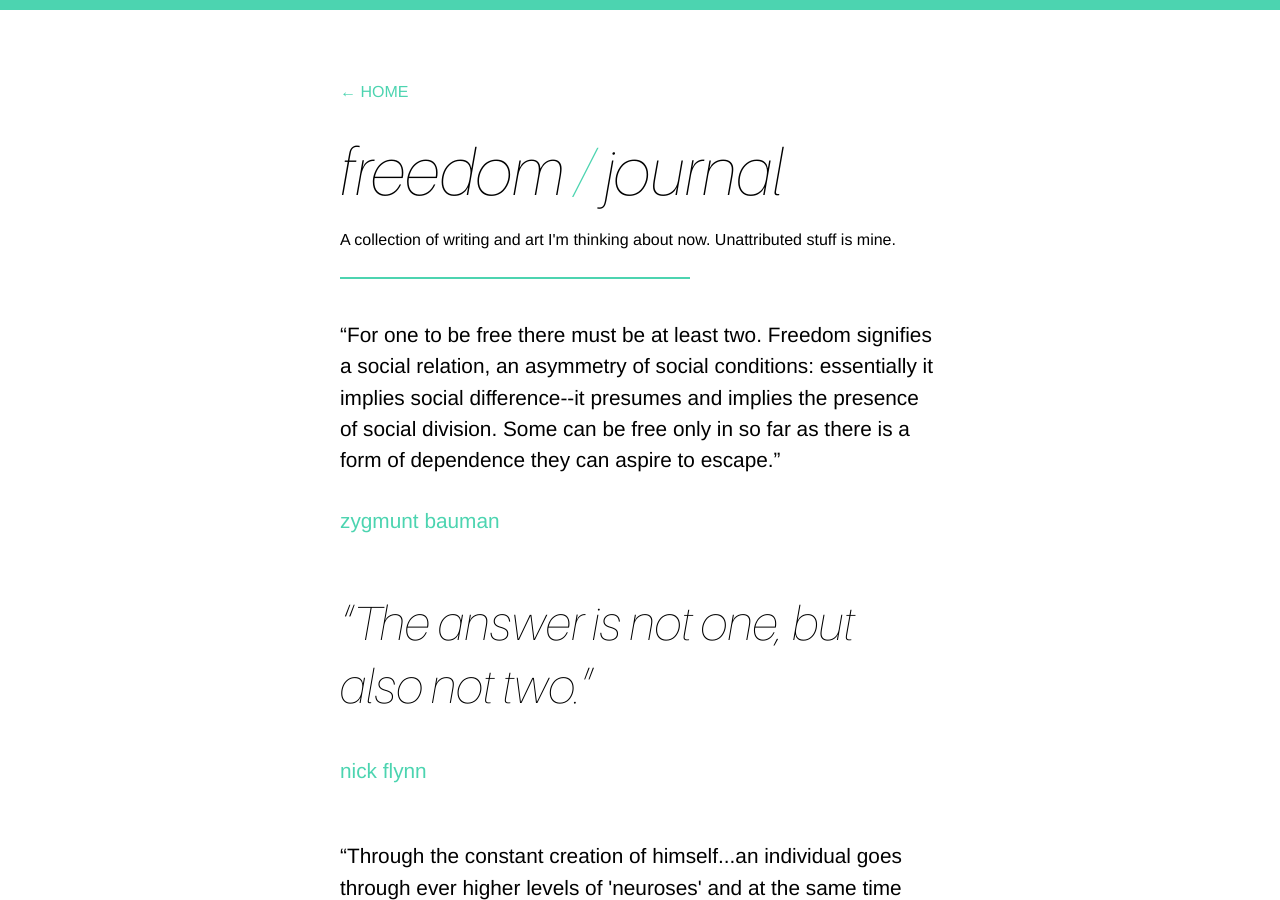
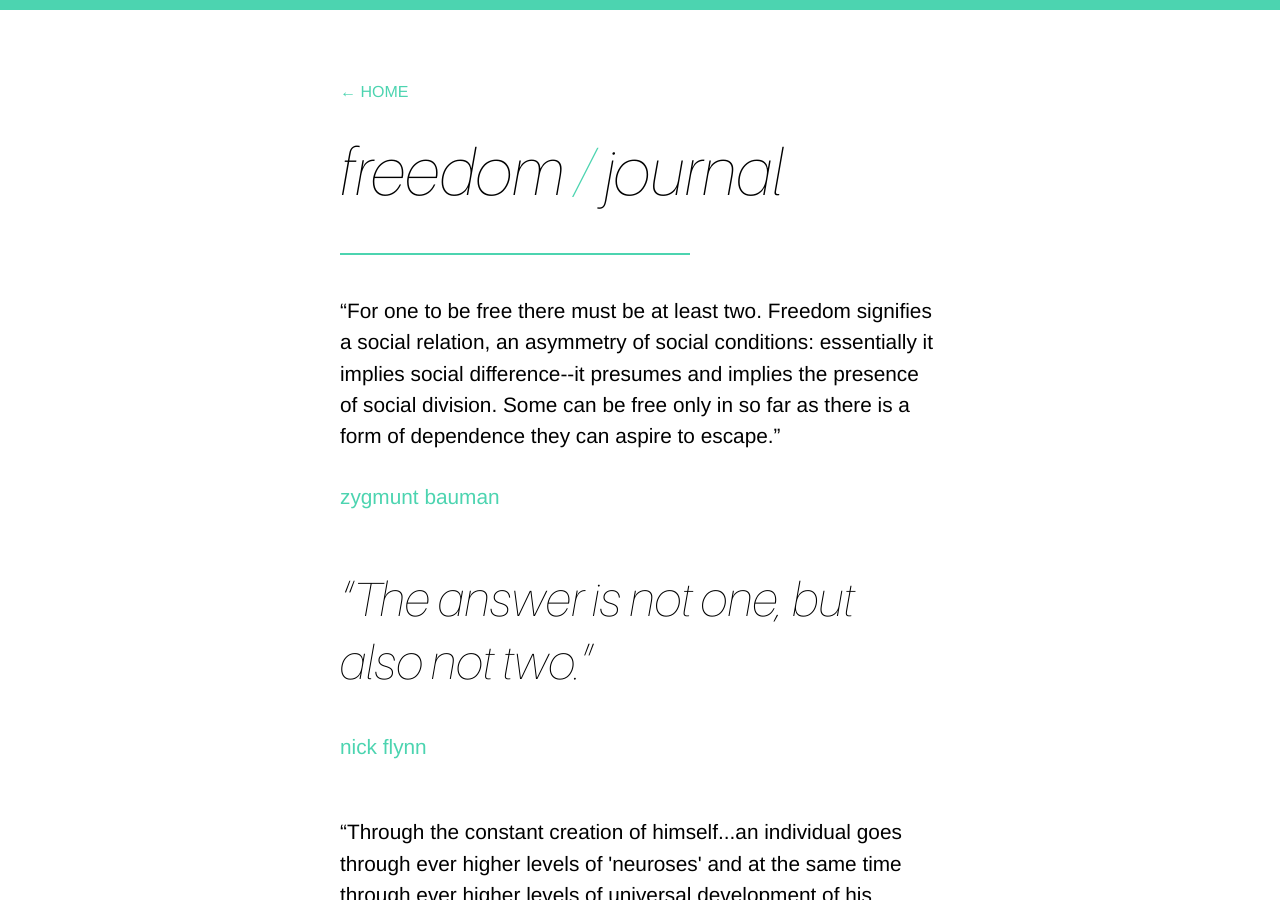
Before and after one commit to darrenangle/darrenangle.github.io, a Jekyll site: the page built from _posts/2017-07-06-freedom.markdown, in a window 1280 px wide and 900 px high. Built offline with Jekyll 4.4.1, drawn with Linux system fonts in a browser that asks for light colours.

Commit message:
remove some text

```diff
--- a/_posts/2017-07-06-freedom.markdown
+++ b/_posts/2017-07-06-freedom.markdown
@@ -10,7 +10,6 @@ permalink: freedom
     <a href="/"><h4 class="brand">← HOME</h4></a>
   </div><br>
   <h2>freedom <span class="brand">/</span> journal</h2>
-  <h4 class="">A collection of writing and art I'm thinking about now. Unattributed stuff is mine.</h4>
   <div class="spacer with-divider"></div>
   <div class="block-text">
     <p class="block-quote">“For one to be free there must be at least two. Freedom signifies a social relation, an asymmetry of social conditions: essentially it implies social difference--it presumes and implies the presence of social division. Some can be free only in so far as there is a form of dependence they can aspire to escape.” </p>
```
